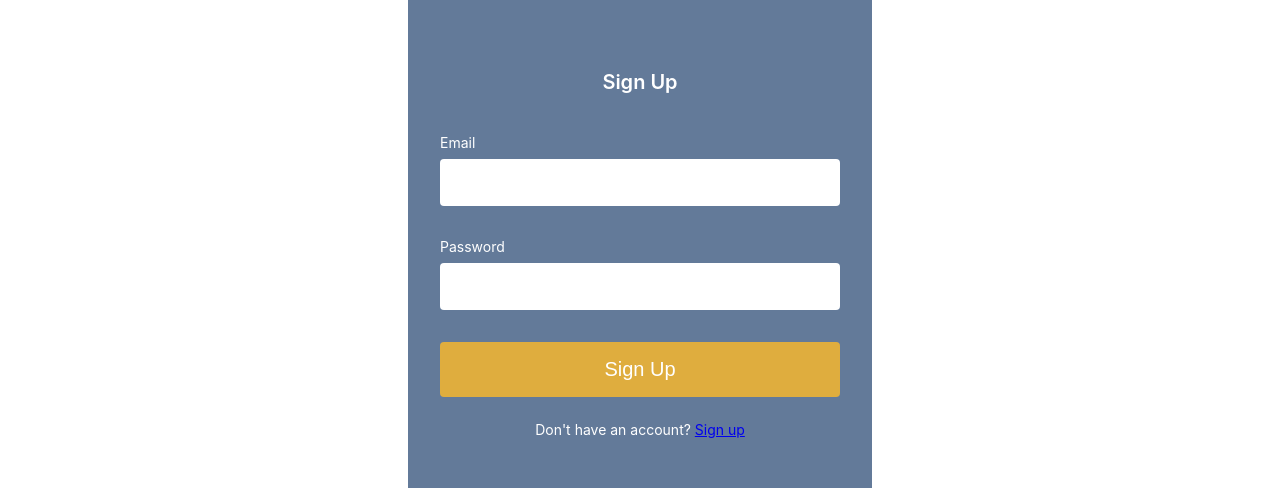
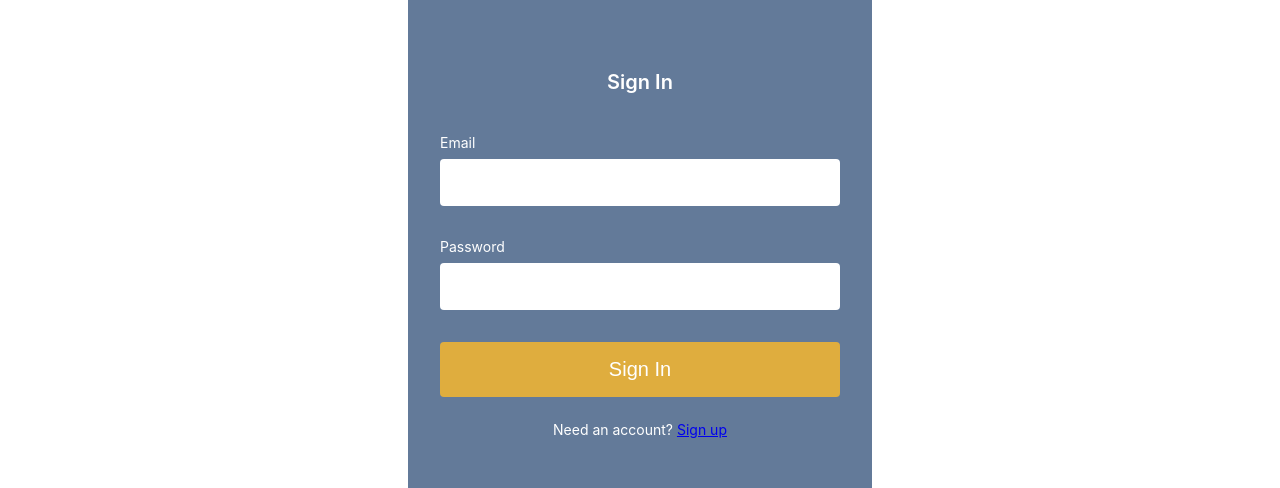
Before and after one commit to Runtime-Terror-461L/Runtime-Terror, a React (Create React App) app in the folder frontend/: page /signin in a window 1280 px wide. Shown: the part 188-676 px from the top of the page. Built offline with nearby package versions, Linux system fonts and the light colour scheme.

Commit message:
updated package.json and sign in

```diff
--- a/frontend/src/components/Signin/index.js
+++ b/frontend/src/components/Signin/index.js
@@ -10,8 +10,40 @@ import {
     SignInButton,
     Text
 } from './styles'
+/* import React, { useRef, useState } from 'react'
+import { Form, Button, Card, Alert } from 'react-bootstrap'
+import { useAuth } from '../contexts/AuthContext'
+import { Link, useHistory } from 'react-router-dom'
+import { Container } from 'react-bootstrap'
+
+ */
 
 const SignIn = () => {
+
+
+/*
+    const emailRef = useRef()
+    const passwordRef = useRef()
+    const { login } = useAuth()
+    const [error, setError] = useState('')
+    const [loading, setLoading] = useState('')
+    const history = useHistory()
+
+    // click action for the login button
+    async function handleSubmit(e) {
+        e.preventDefault()
+
+        try {
+            setError('')
+            setLoading(true)
+            await login(emailRef.current.value, passwordRef.current.value)
+            history.push("/dashboard")
+        } catch {
+            setError('Failed to log in')
+        }
+        setLoading(false)
+
+    } */
     return(
         <>
             <Container>
@@ -19,13 +51,13 @@ const SignIn = () => {
                     <NavLink to="/">Hardware-as-a-Service</NavLink>
                     <SignInContent>
                         <SignInForm action="#">
-                            <SignInH1>Sign Up</SignInH1>
+                            <SignInH1>Sign In</SignInH1>
                             <SignInLabel>Email</SignInLabel>
                             <SignInInput type="email" required />
                             <SignInLabel>Password</SignInLabel>
                             <SignInInput type="password" required />
-                            <SignInButton type="submit">Sign Up</SignInButton>
-                            <Text>Don't have an account? <a href ="/signup">Sign up</a></Text>
+                            <SignInButton type="submit">Sign In</SignInButton>
+                            <Text>Need an account? <a href ="/signup">Sign up</a></Text>
                         </SignInForm>
                     </SignInContent>
                 </SignInWrap>
```
Also changed, not shown: frontend/package.json (line endings or trailing spaces), 1 other file (tests, documents, lock files or other folders).
